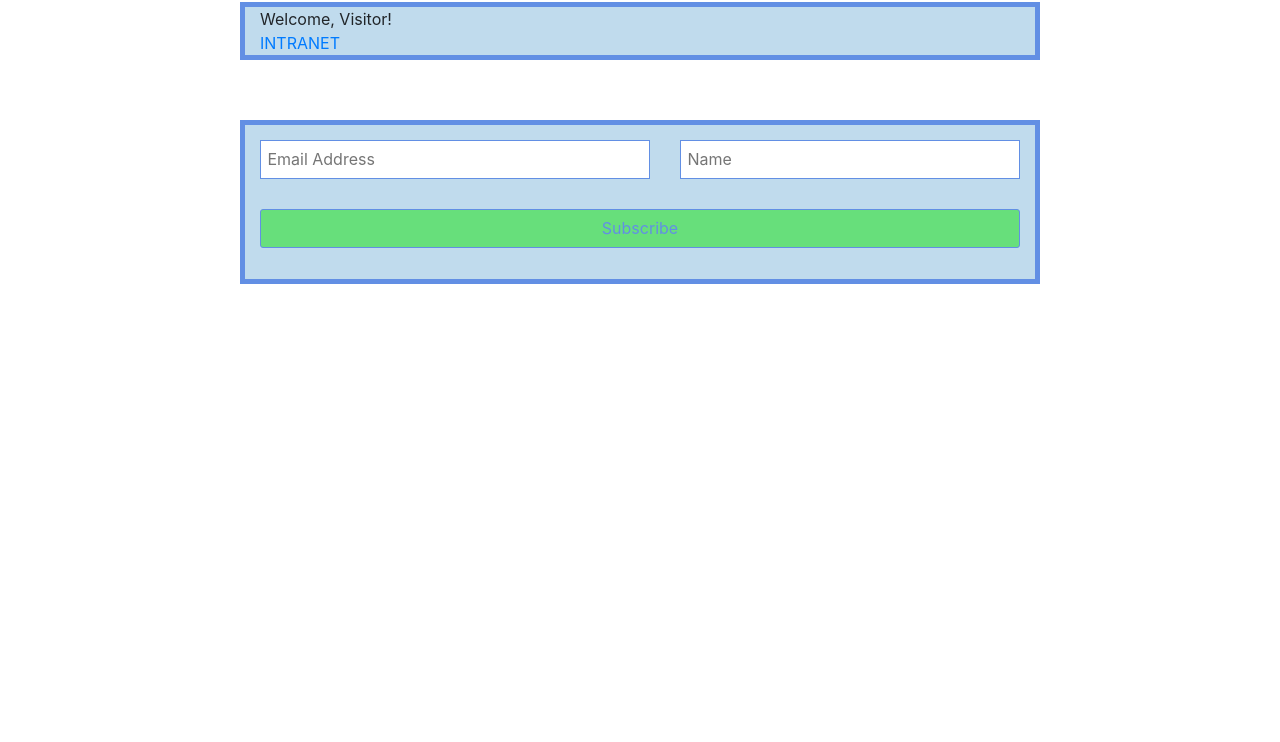
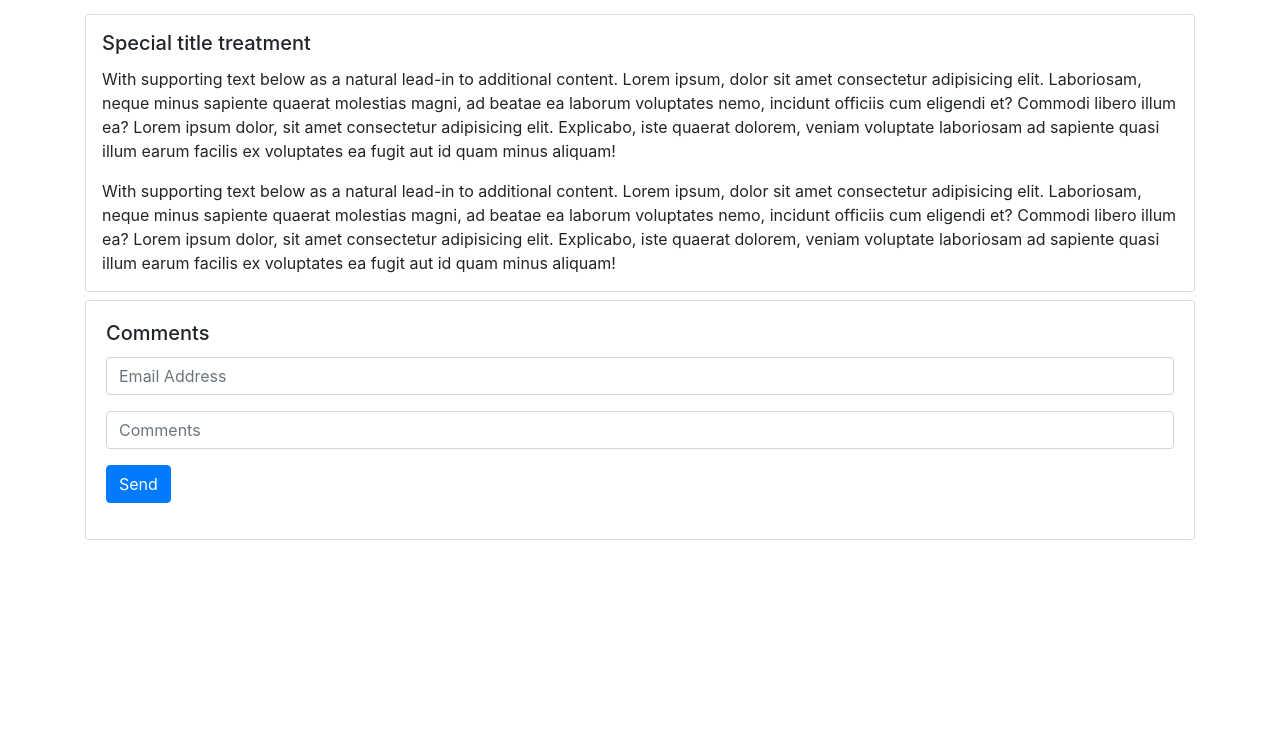
Before and after one commit to teixeirabr/node-lab, a website: page index.html in a window 1280 px wide. Shown: the part 58-800 px from the top of the page. Drawn offline with nearby package versions, Linux system fonts and the light colour scheme.

Commit message:
few changes

```diff
--- a/index.html
+++ b/index.html
@@ -8,25 +8,57 @@
 </head>
 <body>
 
-    <div class="container">
-        <div class="container">
-            <div class="subscribe-container">
-              <div class="col-sm">
-                Welcome, Visitor!
-              </div>
-              <div class="col-sm">
-                <a href="https://intranet.teixeiraandre.com/forms/post">INTRANET</a>
-              </div>
+<div class="container">
+
+    <nav class="navbar navbar-expand-lg navbar-dark bg-primary">
+      <a class="navbar-brand" href="#" >Lab App</a>
+      <button class="navbar-toggler" type="button" data-toggle="collapse" data-target="#navbarNavAltMarkup" aria-controls="navbarNavAltMarkup" aria-expanded="false" aria-label="Toggle navigation">
+        <span class="navbar-toggler-icon"></span>
+      </button>
+      <div class="collapse navbar-collapse" id="navbarNavAltMarkup">
+        <div class="navbar-nav">
+          <a class="nav-item nav-link active" href="https://appone.teixeiraandre.com/forms/post">App 1 <span class="sr-only">(current)</span></a>
+          <a class="nav-item nav-link" href="https://apptwo.teixeiraandre.com/html">App 2</a>
+          <a class="nav-item nav-link" href="https://appthree.teixeiraandre.com/anything/any">App 3</a>
+
+
+        </div>
+      </div>
+    </nav>
+
+    <div class="card mt-3">
+      <!-- <div class="card-header p-3">
+        Featured
+      </div> -->
+      <div class="card-body p-3">
+        <h5 class="card-title">Special title treatment</h5>
+        <p class="card-text">With supporting text below as a natural lead-in to additional content. Lorem ipsum, dolor sit amet consectetur adipisicing elit. Laboriosam, neque minus sapiente quaerat molestias magni, ad beatae ea laborum voluptates nemo, incidunt officiis cum eligendi et? Commodi libero illum ea?
+
+        Lorem ipsum dolor, sit amet consectetur adipisicing elit. Explicabo, iste quaerat dolorem, veniam voluptate laboriosam ad sapiente quasi illum earum facilis ex voluptates ea fugit aut id quam minus aliquam!
+        </p>
+        <p class="card-text">With supporting text below as a natural lead-in to additional content. Lorem ipsum, dolor sit amet consectetur adipisicing elit. Laboriosam, neque minus sapiente quaerat molestias magni, ad beatae ea laborum voluptates nemo, incidunt officiis cum eligendi et? Commodi libero illum ea?
+
+          Lorem ipsum dolor, sit amet consectetur adipisicing elit. Explicabo, iste quaerat dolorem, veniam voluptate laboriosam ad sapiente quasi illum earum facilis ex voluptates ea fugit aut id quam minus aliquam!
+          </p>
+
+      </div>
+    </div>
+
+
+          <div class="card mt-2">
+            <div class="card-body">
+              <h5 class="card-title">Comments</h5>
+                <form method="POST">
+              <div class="form-group position-relative"><input class="form-control" type="email" name="youremail" placeholder="Email Address" required></div>
+              <div class="form-group position-relative"><input class="form-control" type="text" name="yourname" placeholder="Comments" required></div>
+              <input class="btn btn-primary" type="submit" value="Send">
+                </form>
             </div>
           </div>
+</div>
 
-        <div class="subscribe-container">
-          <form method="POST">
-        <input type="email" name="youremail" placeholder="Email Address" required>
-        <input type="text" name="yourname" placeholder="Name" required>
-        <input class="subscribe-button" type="submit" value="Subscribe">
-          </form>
-        </div>
-    </div>
+<script src="https://code.jquery.com/jquery-3.2.1.slim.min.js" integrity="sha384-KJ3o2DKtIkvYIK3UENzmM7KCkRr/rE9/Qpg6aAZGJwFDMVNA/GpGFF93hXpG5KkN" crossorigin="anonymous"></script>
+<script src="https://cdn.jsdelivr.net/npm/popper.js@1.12.9/dist/umd/popper.min.js" integrity="sha384-ApNbgh9B+Y1QKtv3Rn7W3mgPxhU9K/ScQsAP7hUibX39j7fakFPskvXusvfa0b4Q" crossorigin="anonymous"></script>
+<script src="https://cdn.jsdelivr.net/npm/bootstrap@4.0.0/dist/js/bootstrap.min.js" integrity="sha384-JZR6Spejh4U02d8jOt6vLEHfe/JQGiRRSQQxSfFWpi1MquVdAyjUar5+76PVCmYl" crossorigin="anonymous"></script>
 </body>
 </html>
--- a/package.json
+++ b/package.json
@@ -9,6 +9,7 @@
   "author": "",
   "license": "ISC",
   "dependencies": {
-    "express": "^4.18.1"
+    "express": "^4.18.1",
+    "fontawesome": "^5.6.3"
   }
 }
```
Also changed, not shown: 1 other file.
